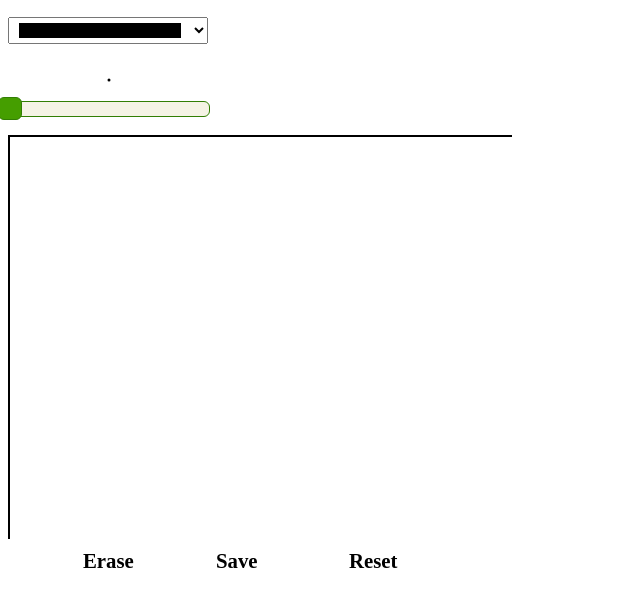
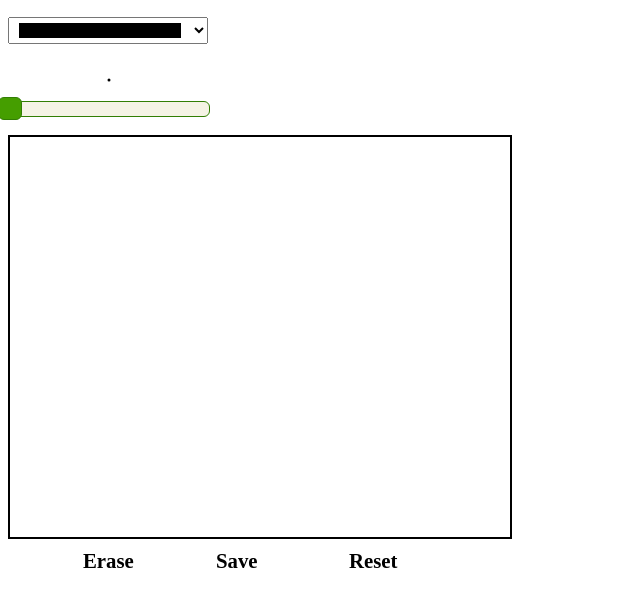
Before and after one commit to venusekkeri/write, a plain HTML site: page index.html in a window 1280 px wide. Shown: the part 50-656 px from the top of the page, without its empty margins (0-640 px from the left). Drawn offline with Linux system fonts and the light colour scheme.

Commit message:
Update index.html

```diff
--- a/index.html
+++ b/index.html
@@ -36,7 +36,7 @@
 
         <br />
         <div id="canvasContainer">
-            <canvas id="paint" width="700px" height="600px"></canvas>
+            <canvas id="paint" width="500px" height="400px"></canvas>
         </div>
 
 
```
